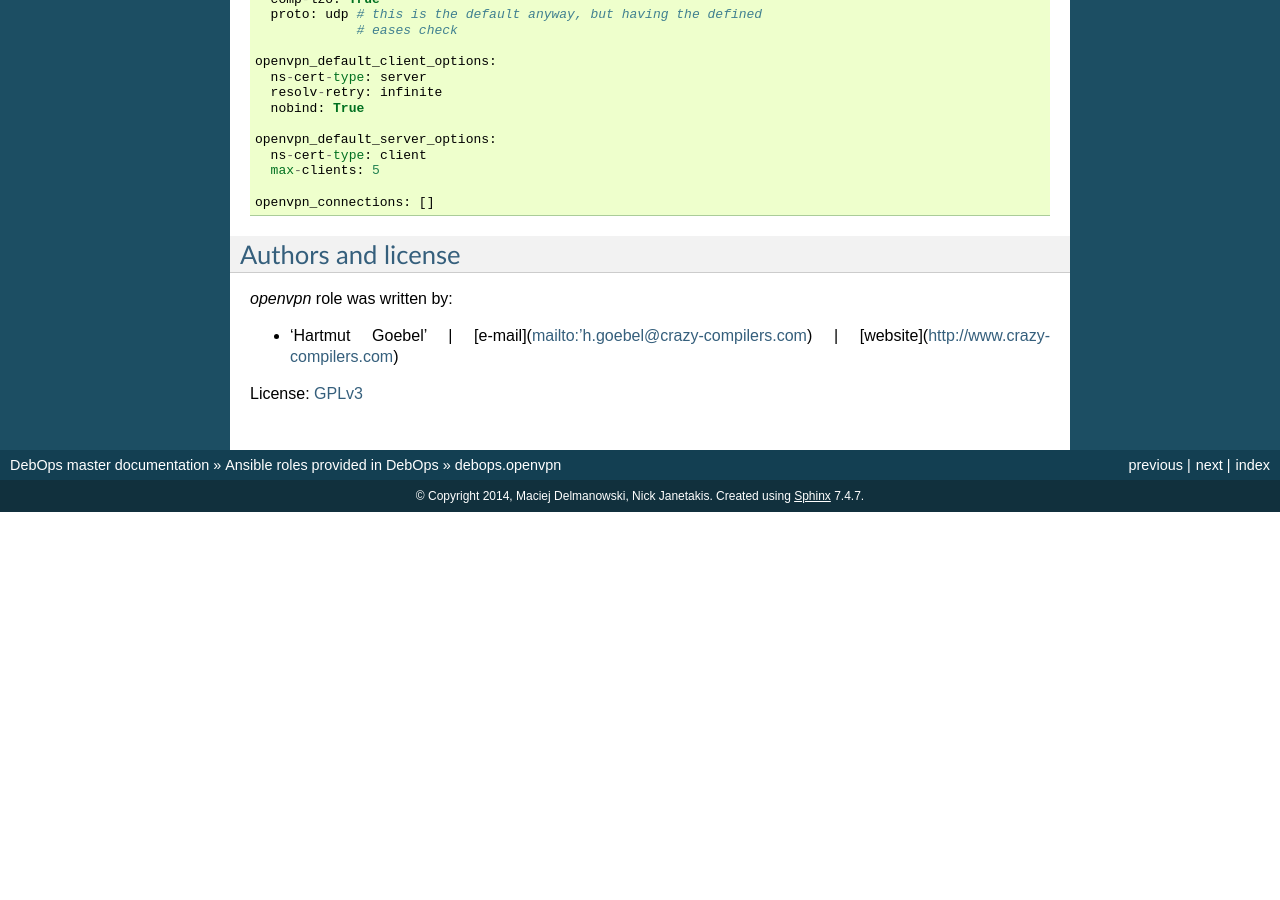
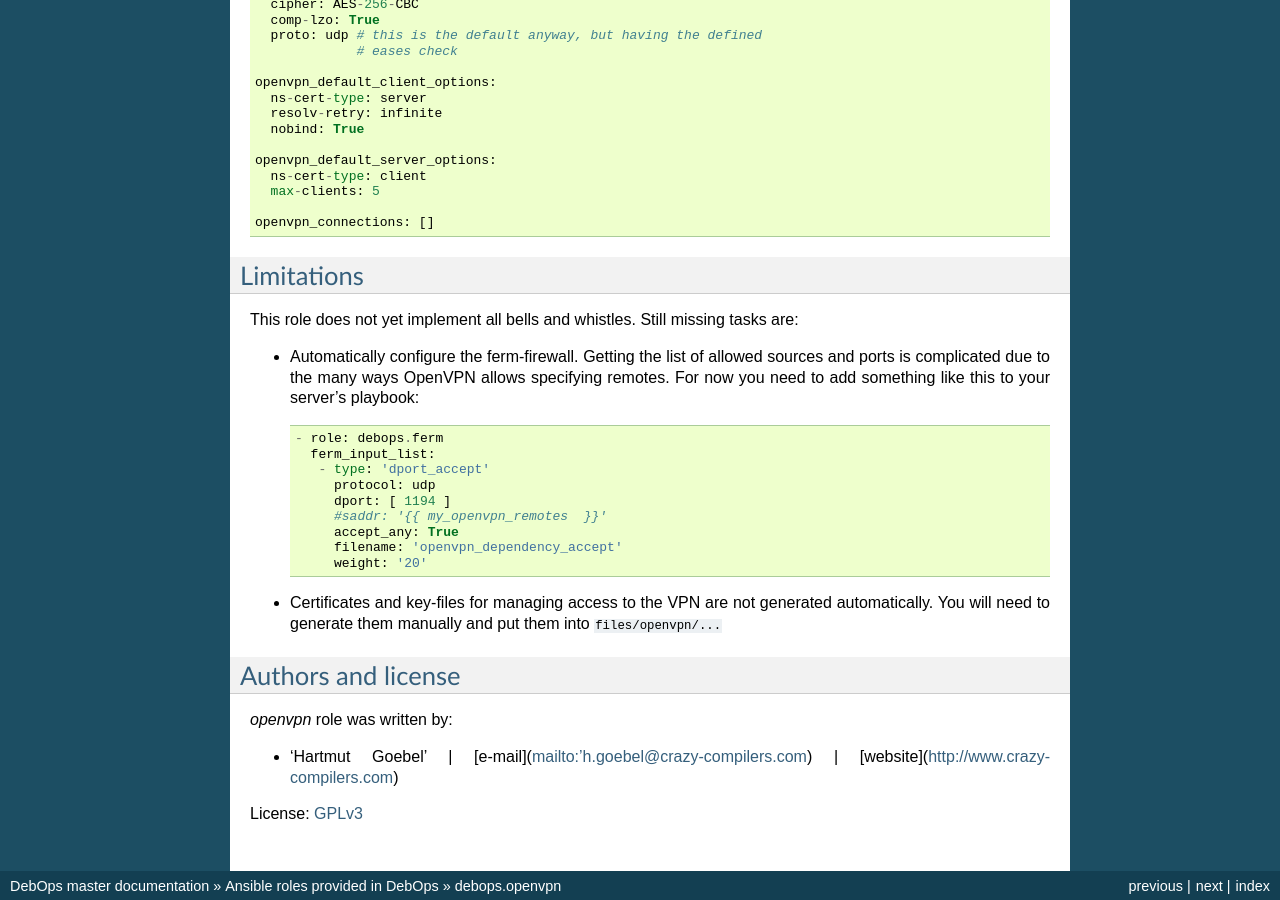
Before and after one commit to debops/docs, a Sphinx documentation site: the page built from docs/ansible/roles/debops.openvpn.rst, in a window 1280 px wide and 900 px high, scrolled down 1826 px. Built offline with Sphinx 7.4.7, drawn with Linux system fonts in a browser that asks for light colours; before the commit the page ends 2338 px from its top, so only the background shows below that; some of the changed text lies outside the part shown.

Commit message:
Add list of known limitations.

```diff
--- a/docs/ansible/roles/debops.openvpn.rst
+++ b/docs/ansible/roles/debops.openvpn.rst
@@ -15,7 +15,8 @@ server-side.
 
   **This is a beta role**, which means that it might be significantly
   changed in the future. Be careful while using this role in a
-  production environment.
+  production environment. Please see below for a list
+  of known limitations_.
 
   If you are an experienced OpenVPN user, the author would appreciate
   your feedback and enhancements.
@@ -125,6 +126,30 @@ List of default variables available in the inventory::
     openvpn_connections: []
 
 
+Limitations
+~~~~~~~~~~~~~~
+
+This role does not yet implement all bells and whistles. Still
+missing tasks are:
+
+* Automatically configure the ferm-firewall. Getting the list of
+  allowed sources and ports is complicated due to the many ways
+  OpenVPN allows specifying remotes. For now you need to add
+  something like this to your server's playbook::
+
+   - role: debops.ferm
+     ferm_input_list:
+      - type: 'dport_accept'
+	protocol: udp
+        dport: [ 1194 ]
+        #saddr: '{{ my_openvpn_remotes  }}'
+        accept_any: True
+        filename: 'openvpn_dependency_accept'
+        weight: '20'
+
+* Certificates and key-files for managing access to the VPN are not generated
+  automatically. You will need to generate them manually and put them
+  into ``files/openvpn/...``
 
 
 Authors and license
```
